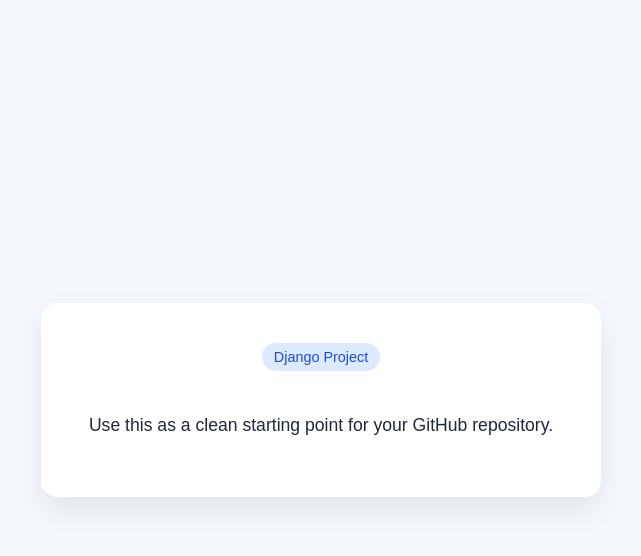
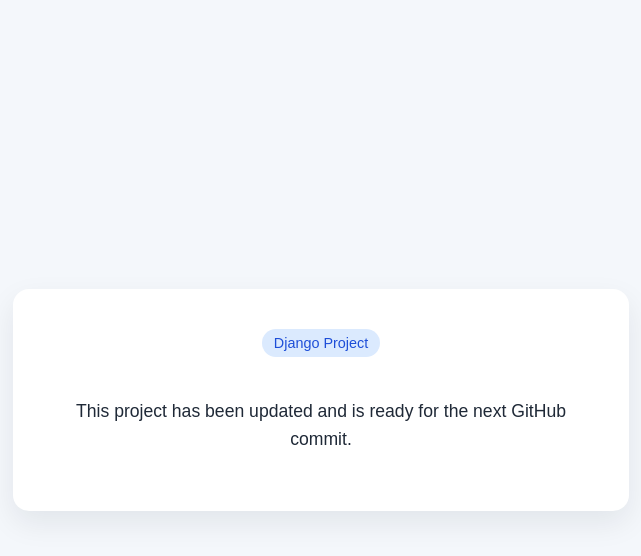
Before and after one commit to namanduaa/Expense_Tracker, a Python web app: template templates/index.html in a window 1280 px wide. Shown: the top 556 px of the page, without its empty margins (319-960 px from the left). Run offline with Jinja, Linux system fonts and the light colour scheme; the template is opened without the code that fills it, so the values that code supplies are empty.

Commit message:
Update README and templates with fresh project changes

```diff
--- a/main/views.py
+++ b/main/views.py
@@ -3,7 +3,7 @@ from django.shortcuts import render
 
 def index(request):
     context = {
-        'title': 'My Django App',
-        'message': 'Your project is ready for GitHub.',
+        'title': 'My Updated Django App',
+        'message': 'This is a fresh change made in the project files.',
     }
     return render(request, 'index.html', context)
--- a/templates/index.html
+++ b/templates/index.html
@@ -46,7 +46,7 @@
       <div class="badge">Django Project</div>
       <h1>{{ title }}</h1>
       <p>{{ message }}</p>
-      <p>Use this as a clean starting point for your GitHub repository.</p>
+      <p>This project has been updated and is ready for the next GitHub commit.</p>
     </div>
   </body>
 </html>
```
Also changed, not shown: README.md.
